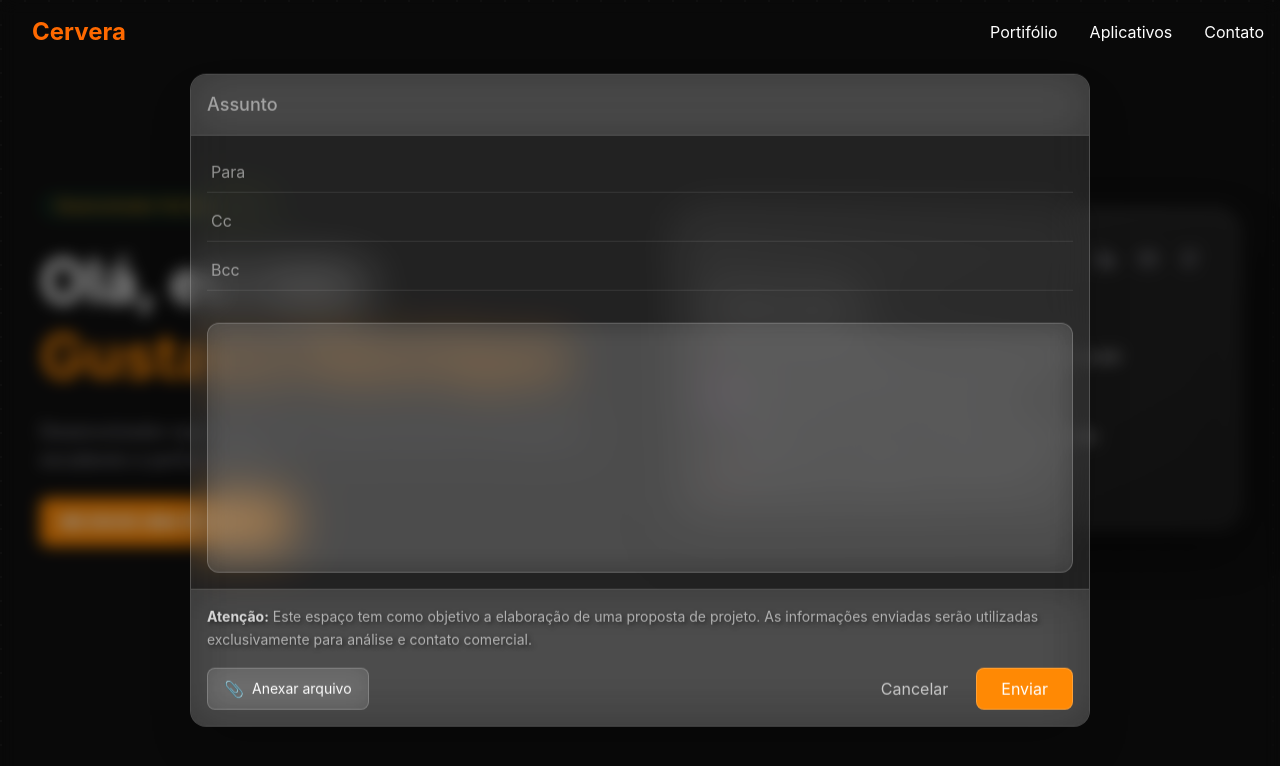
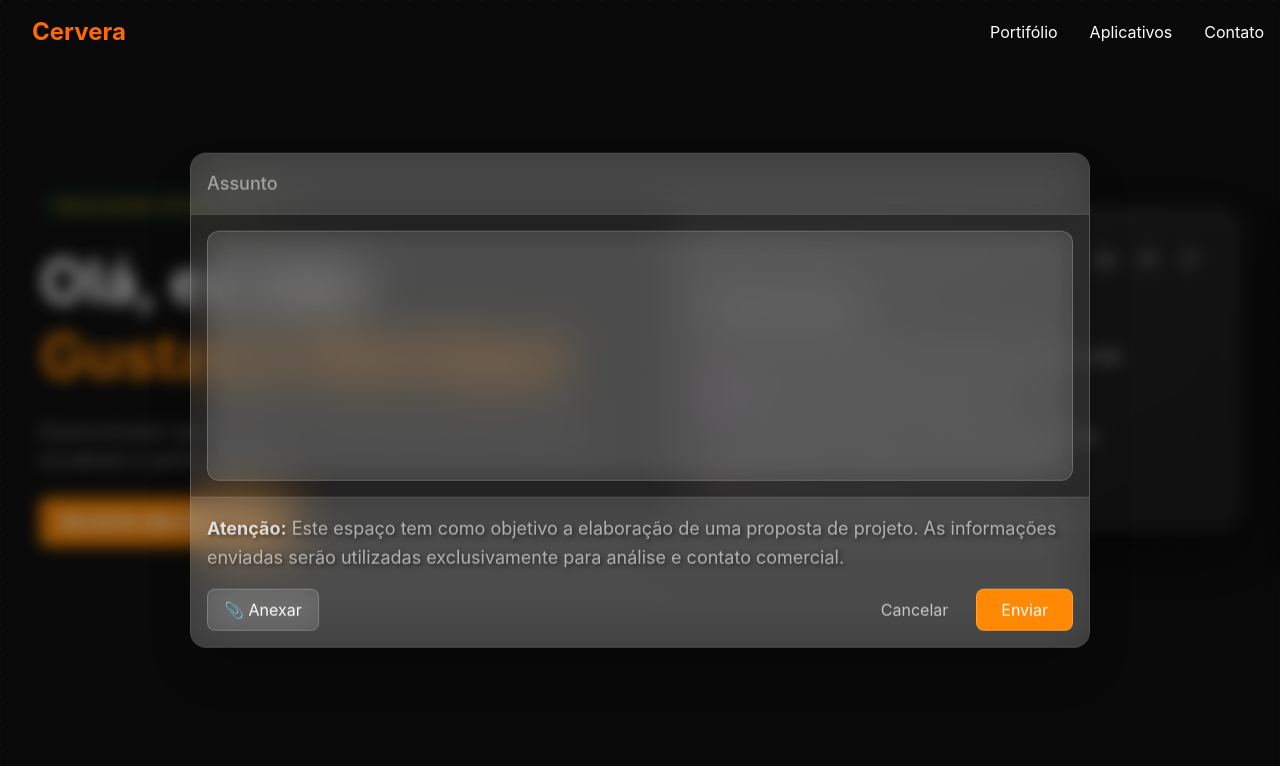
Before and after one commit to cervusDev/cervus-dev, a React (Vite) app: page / in a window 1280 px wide. Both pictures are taken after a click on the button "ME ENVIE UMA PROPOSTA". Shown: the top 766 px of the page. Built offline with nearby package versions, Linux system fonts and the light colour scheme.

Commit message:
refactor: alteração do email composer

```diff
--- a/src/components/EmailComposer.tsx
+++ b/src/components/EmailComposer.tsx
@@ -2,13 +2,43 @@ import * as Dialog from "@radix-ui/react-dialog";
 import { EditorContent, useEditor } from "@tiptap/react";
 import StarterKit from "@tiptap/starter-kit";
 import Placeholder from "@tiptap/extension-placeholder";
-import { useState } from "react";
+import { useCallback } from "react";
+import { useForm, Controller, type Control, type UseFormReturn } from "react-hook-form";
+import { zodResolver } from "@hookform/resolvers/zod";
+import z from "zod";
+
+const formSchema = z.object({
+  subject: z.string().min(3, "Informe o assunto"),
+  body: z.string().min(10, "O corpo do email é obrigatório"),
+  attachments: z
+    .array(z.instanceof(File))
+    .max(5, "Máximo de 5 anexos")
+    .optional(),
+});
+
+export type EmailFormData = z.infer<typeof formSchema>;
 
 /* =======================
    EMAIL COMPOSER
 ======================= */
+export function EmailComposer() {
+  const form = useForm<EmailFormData>({
+    resolver: zodResolver(formSchema),
+    defaultValues: {
+      subject: "",
+      body: "",
+      attachments: [],
+    },
+  });
 
-export function EmailComposer() {
+  const onSubmit = useCallback(async (values: EmailFormData) => {
+    try {
+      console.log("values", values);
+    } catch (err) {}
+  }, []);
+
+  const subjectError = form.formState.errors.subject;
+
   return (
     <Dialog.Root>
       {/* TRIGGER */}
@@ -20,7 +50,6 @@ export function EmailComposer() {
 
       <Dialog.Portal>
         <Dialog.Overlay className="fixed inset-0 bg-black/40 backdrop-blur-sm" />
-
         <Dialog.Content
           className="
               fixed left-1/2 top-1/2
@@ -39,13 +68,18 @@ export function EmailComposer() {
               overflow-hidden
             "
         >
+          <form onSubmit={form.handleSubmit(onSubmit)}>
             {/* HEADER */}
-          <header className="
+            <header
+              className="
               p-4 border-b border-white/10
               sticky top-0 z-10
               bg-white/10 backdrop-blur-xl
-          ">
+            "
+            >
               <input
+                {...form.register("subject")}
+                name="subject"
                 placeholder="Assunto"
                 className="
                   w-full bg-transparent
@@ -55,32 +89,39 @@ export function EmailComposer() {
                   focus:border-white/40
                 "
               />
+
+              {subjectError && (
+                <p id="subject-error" className="mt-1 text-sm text-red-400">
+                  {subjectError.message}
+                </p>
+              )}
             </header>
 
             {/* BODY */}
             <div className="flex-1 overflow-y-auto">
-            <Recipients />
-            <EmailEditor />
+              <EmailEditor control={form.control} form={form} />
             </div>
 
             {/* FOOTER */}
-          <footer className="
+            <footer
+              className="
             p-4 border-t border-white/10
             space-y-4
             sticky bottom-0 z-10
             bg-white/10 backdrop-blur-xl
-          ">
+          "
+            >
               {/* DISCLAIMER */}
-            <p className="text-sm text-white/60 leading-relaxed">
-              <strong className="text-white/80">Atenção:</strong>{" "}
-              Este espaço tem como objetivo a elaboração de uma proposta
-              de projeto. As informações enviadas serão utilizadas
-              exclusivamente para análise e contato comercial.
+              <p className="text-lg text-white/60 leading-relaxed">
+                <strong className="text-white/80">Atenção:</strong> Este espaço
+                tem como objetivo a elaboração de uma proposta de projeto. As
+                informações enviadas serão utilizadas exclusivamente para
+                análise e contato comercial.
               </p>
 
               {/* ACTIONS */}
               <div className="flex flex-col gap-4 md:flex-row md:justify-between md:items-center">
-              <Attachments />
+                <Attachments control={form.control} />
 
                 <div className="flex justify-end gap-3">
                   <Dialog.Close asChild>
@@ -115,6 +156,7 @@ export function EmailComposer() {
                 </div>
               </div>
             </footer>
+          </form>
         </Dialog.Content>
       </Dialog.Portal>
     </Dialog.Root>
@@ -124,8 +166,18 @@ export function EmailComposer() {
 /* =======================
    EDITOR
 ======================= */
+interface IEmailEditor {
+  control: Control<EmailFormData>;
+  form: UseFormReturn<EmailFormData>;
+}
 
-function EmailEditor() {
+function EmailEditor({ control, form }: IEmailEditor) {
+  const bodyError = form.formState.errors.body;
+  return (
+    <Controller
+      name="body"
+      control={control}
+      render={({ field }) => {
         const editor = useEditor({
           extensions: [
             StarterKit,
@@ -133,7 +185,10 @@ function EmailEditor() {
               placeholder: "Escreva seu e-mail...",
             }),
           ],
-    content: "",
+          content: field.value,
+          onUpdate({ editor }) {
+            field.onChange(editor.getHTML());
+          },
         });
 
         return (
@@ -155,43 +210,41 @@ function EmailEditor() {
           [&_.ProseMirror_p.is-editor-empty:first-child::before]:text-white/40
         "
             />
+            {bodyError && (
+              <p id="subject-error" className="mt-1 text-sm text-red-400">
+                {bodyError.message}
+              </p>
+            )}
           </div>
         );
-}
-
-/* =======================
-   RECIPIENTS
-======================= */
-
-function Recipients() {
-  return (
-    <div className="p-4 space-y-2">
-      <GlassInput placeholder="Para" />
-      <GlassInput placeholder="Cc" />
-      <GlassInput placeholder="Bcc" />
-    </div>
+      }}
+    />
   );
 }
 
 /* =======================
    ATTACHMENTS
 ======================= */
-
-function Attachments() {
-  const [files, setFiles] = useState<File[]>([]);
-
-  function handleFiles(e: React.ChangeEvent<HTMLInputElement>) {
-    const list = e.target.files;
-    if (!list) return;
-    setFiles((prev) => [...prev, ...Array.from(list)]);
+interface IAttachements {
+  control: Control<EmailFormData>;
 }
 
+function Attachments({ control }: IAttachements) {
+  return (
+    <Controller
+      name="attachments"
+      control={control}
+      render={({ field }) => {
+        const files: File[] = field.value || [];
+
         function removeFile(index: number) {
-    setFiles((prev) => prev.filter((_, i) => i !== index));
+          const updatedFiles = files.filter((_, i) => i !== index);
+          field.onChange(updatedFiles);
         }
 
         return (
           <div className="space-y-3">
+            {/* UPLOAD */}
             <label
               className="
                 inline-flex items-center gap-2
@@ -204,10 +257,21 @@ function Attachments() {
                 whitespace-nowrap
               "
             >
-        📎 <span className="text-sm">Anexar arquivo</span>
-        <input type="file" multiple hidden onChange={handleFiles} />
+              📎 Anexar
+              <input
+                type="file"
+                multiple
+                hidden
+                onChange={(e) =>
+                  field.onChange([
+                    ...files,
+                    ...Array.from(e.target.files || []),
+                  ])
+                }
+              />
             </label>
 
+            {/* FILE LIST */}
             {files.length > 0 && (
               <div className="flex flex-wrap gap-2">
                 {files.map((file, index) => (
@@ -223,10 +287,16 @@ function Attachments() {
                     "
                   >
                     📄
-              <span className="max-w-[180px] truncate">{file.name}</span>
+                    <span className="max-w-[160px] truncate">{file.name}</span>
                     <button
+                      type="button"
                       onClick={() => removeFile(index)}
-                className="text-white/60 hover:text-white"
+                      className="
+                        text-white/60
+                        hover:text-red-400
+                        transition
+                      "
+                      aria-label="Remover arquivo"
                     >
                       ✕
                     </button>
@@ -236,26 +306,7 @@ function Attachments() {
             )}
           </div>
         );
-}
-
-/* =======================
-   GLASS INPUT
-======================= */
-
-function GlassInput(props: React.InputHTMLAttributes<HTMLInputElement>) {
-  return (
-    <input
-      {...props}
-      className="
-        w-full bg-transparent
-        px-1 py-2
-        text-white
-        placeholder:text-white/50
-        outline-none
-        border-b border-white/10
-        focus:border-white/40
-        transition-colors
-      "
+      }}
     />
   );
 }
```
Lines whose indentation alone changed are shown as unchanged.
